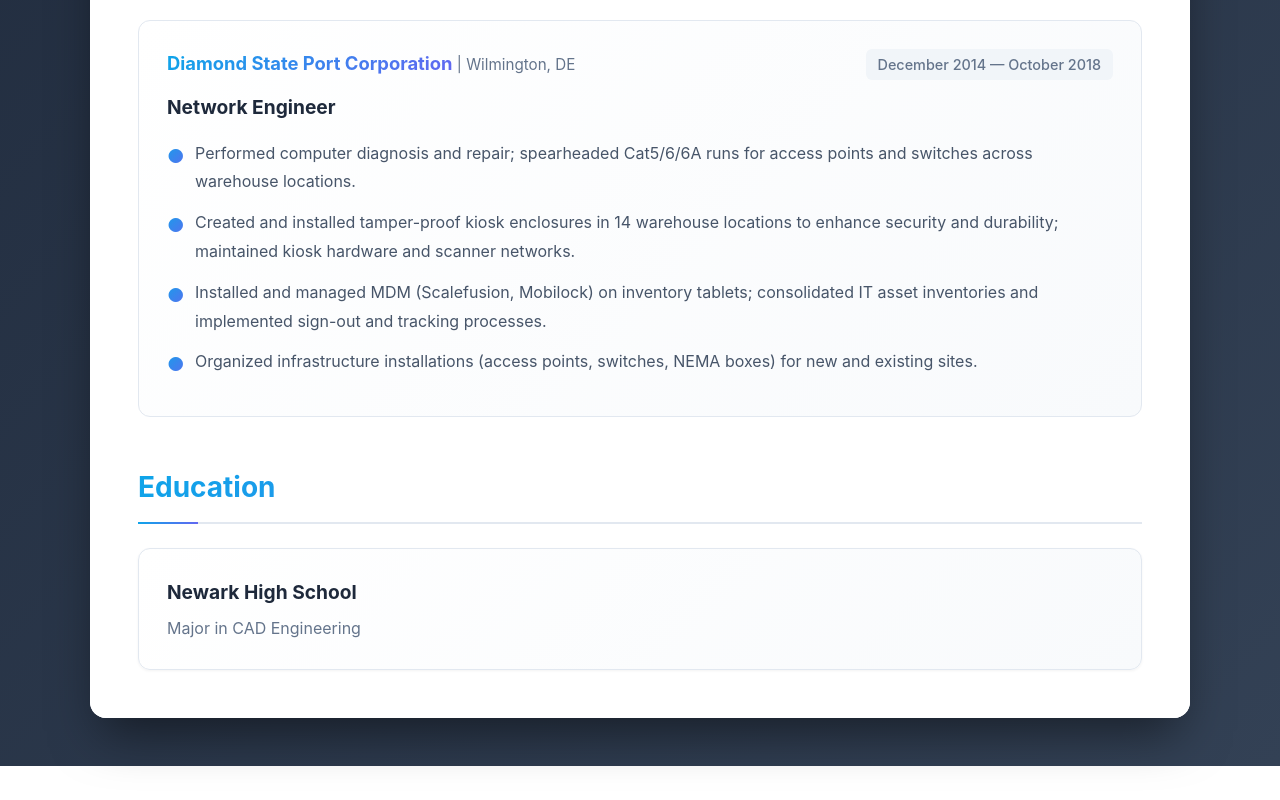
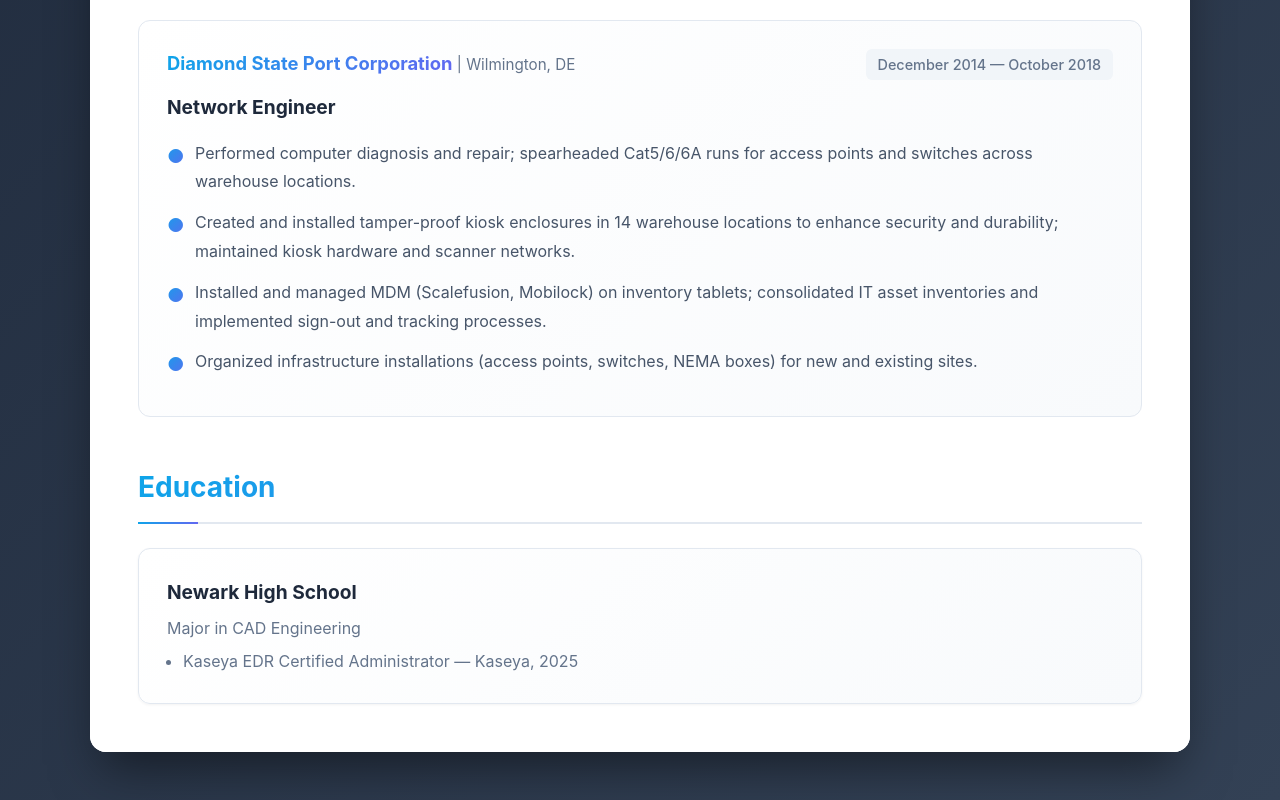
Before and after one commit to Troodon7/Alexander_Kane, a React (Vite) app in the folder resume/: page / in a window 1280 px wide. Shown: the part 3460-4260 px from the top of the page. Before the commit the page ends 4226 px from the top, so only its background shows below. Built offline with nearby package versions, Linux system fonts and the light colour scheme.

Commit message:
Add Kaseya EDR Certified Administrator to education

```diff
--- a/resume/src/App.jsx
+++ b/resume/src/App.jsx
@@ -93,7 +93,10 @@ const resumeData = {
   ],
   education: {
     school: "Newark High School",
-    major: "Major in CAD Engineering"
+    major: "Major in CAD Engineering",
+    certifications: [
+      "Kaseya EDR Certified Administrator — Kaseya, 2025"
+    ]
   }
 };
 
@@ -188,6 +191,13 @@ function Education({ education }) {
     <div className="education">
       <h3>{education.school}</h3>
       <p>{education.major}</p>
+      {education.certifications && education.certifications.length > 0 && (
+        <ul className="cert-list">
+          {education.certifications.map((cert, index) => (
+            <li key={index}>{cert}</li>
+          ))}
+        </ul>
+      )}
     </div>
   );
 }
--- a/resume/src/styles.css
+++ b/resume/src/styles.css
@@ -380,6 +380,13 @@ body.fade-out {
   font-size: 1rem;
 }
 
+.cert-list {
+  margin: 0.5rem 0 0 1rem;
+  padding: 0;
+  color: #64748b;
+  font-size: 1rem;
+}
+
 /* ============================================
    RESPONSIVE
    ============================================ */
@@ -491,6 +498,10 @@ body.dark-mode .education h3 {
 }
 
 body.dark-mode .education p {
+  color: #94a3b8;
+}
+
+body.dark-mode .cert-list {
   color: #94a3b8;
 }
 
@@ -743,6 +754,11 @@ body.dark-mode .education p {
     color: #64748b !important;
   }
 
+  .cert-list {
+    font-size: 0.8rem !important;
+    color: #64748b !important;
+  }
+
   /* --- Links --- */
   a[href]::after {
     content: none !important;
```
Also changed, not shown: 5 other files (tests, documents, lock files or other folders).
